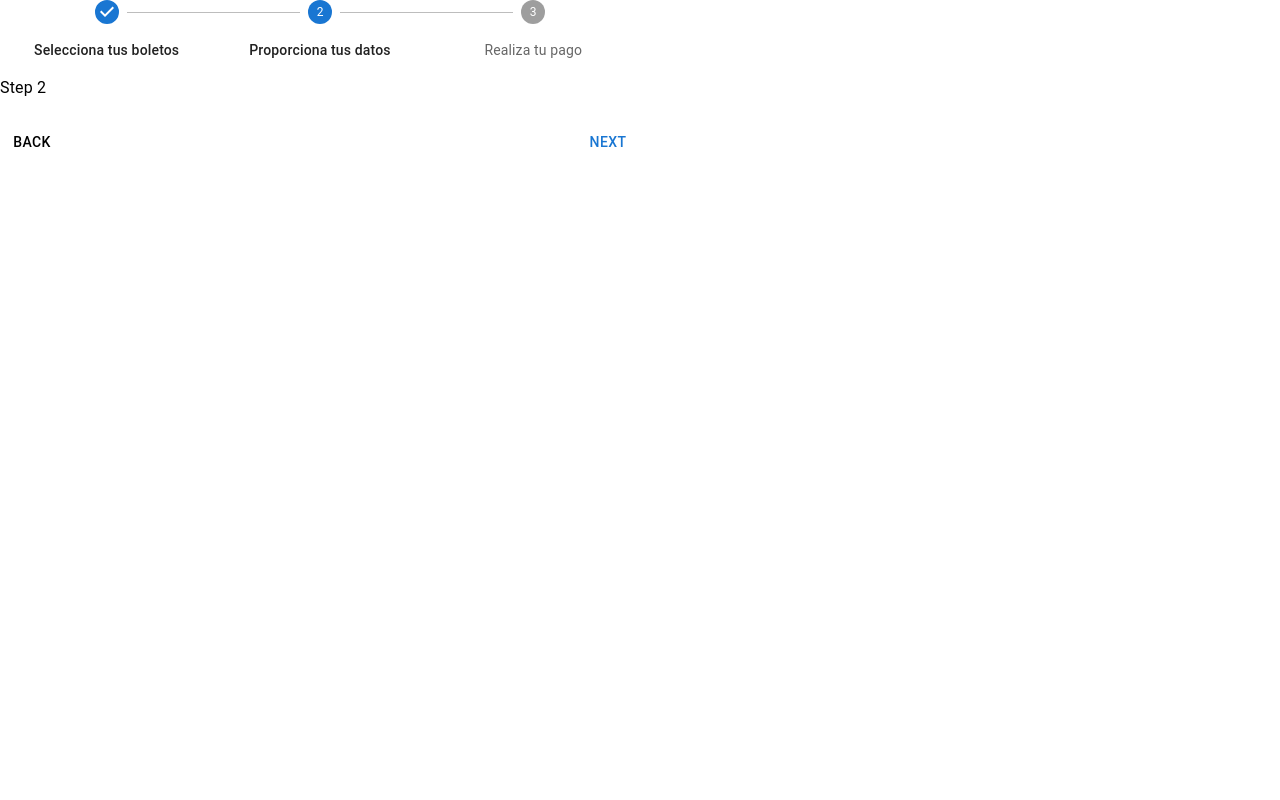
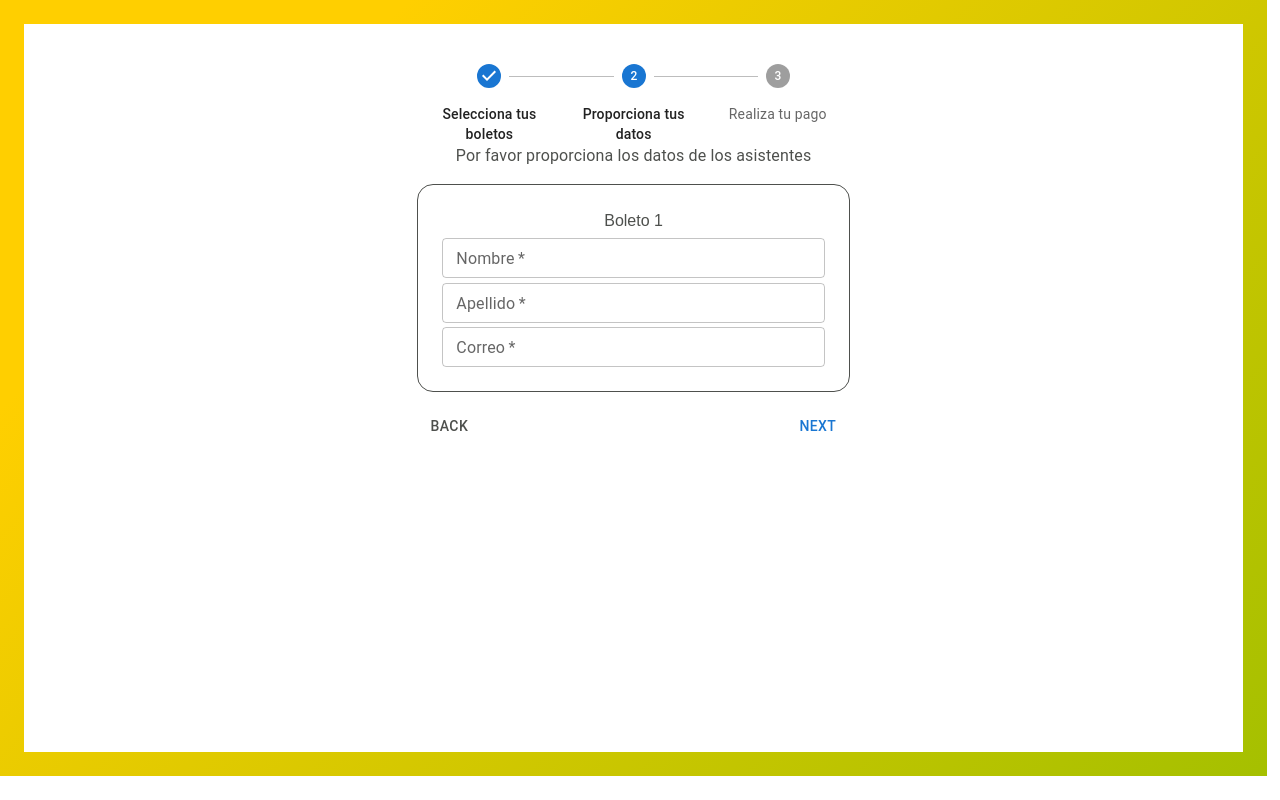
Before and after one commit to alfonso98/quentry, a Next.js app: page /festivalDelEmbudo in a window 1280 px wide. Both pictures are taken after a click on the button "NEXT". Built offline with nearby package versions, Linux system fonts and the light colour scheme; a web font is replaced by a local one.

Commit message:
feat: implement multi-step ticket purchasing process with user data handling and styling

```diff
--- a/app/festivalDelEmbudo/page.tsx
+++ b/app/festivalDelEmbudo/page.tsx
@@ -1,11 +1,25 @@
 'use client';
+import styles from '@/app/ui/icarus/purchaseApp.module.css';
 import { useState } from 'react';
 import Box from '@mui/material/Box';
 import Stepper from '@mui/material/Stepper';
 import Step from '@mui/material/Step';
 import StepLabel from '@mui/material/StepLabel';
 import Button from '@mui/material/Button';
-import Typography from '@mui/material/Typography';
+import Stack from '@mui/material/Stack';
+
+import TicketsInputStep from '../ui/icarus/TicketsInputStep';
+import BuyerInformationStep from '../ui/icarus/BuyerInfoStep';
+import StrippeStep from '../ui/icarus/StrippeStep';
+import FinishPurchaseStep from '../ui/icarus/FinishPurchaseStep';
+import { set } from 'zod';
+
+interface UserData {
+    id: number,
+    name: string,
+    lastName: string,
+    email: string;
+}
 
 export default function Page(){
 
@@ -24,6 +38,14 @@ export default function Page(){
             completed: false
         },
     ]);
+
+    const [ quantityOfTickets, setQuantityOfTickets ] = useState(1);
+    const [ userData, setUserData ] = useState([{
+        id: 1,
+        name: '',
+        lastName: '',
+        email: ''
+    }]);
 
     const handleNext = () => {
         setSteps((prevSteps) => {
@@ -52,24 +74,56 @@ export default function Page(){
         });
     };
 
-    const FinishProccess = () => {
-        return (
-            <>
-                <Typography sx={{ mt: 2, mb: 1 }}>
-                    All steps completed - you're finished
-                </Typography>
-                <Box sx={{ display: 'flex', flexDirection: 'row', pt: 2 }}>
-                    <Box sx={{ flex: '1 1 auto' }} />
-                    <Button onClick={handleReset}>Reset</Button>
-                </Box>
-            </>
-        );
+    const addOneTicket = () => {
+        setQuantityOfTickets((prevQuantity) => prevQuantity + 1);
+        setUserData((prevUserData) => {
+            const newUserData = [...prevUserData];
+            newUserData.push({ id: prevUserData.length +1 ,name: '', lastName: '', email: '' });
+            return newUserData;
+        });
+    };
+
+    const removeOneTicket = () => {
+        setQuantityOfTickets((prevQuantity) => prevQuantity - 1);
+        setUserData((prevUserData) => {
+            const newUserData = [...prevUserData];
+            newUserData.pop();
+            return newUserData;
+        });
+    };
+
+    const handleUserDataChange = (updatedUser: UserData): void => {
+        console.log('userData', updatedUser);
+        setUserData((prevUserData) => {
+            const users = [...prevUserData];
+            users[updatedUser.id - 1] = updatedUser;
+            return users;
+        });
     };
 
     const StepViewer = () => {
         return (
             <>
-            <Typography sx={{ mt: 2, mb: 1 }}>Step {activeStep + 1}</Typography>
+
+            { activeStep === 0 ?
+            <TicketsInputStep
+                quantityOfTickets={quantityOfTickets}
+                removeOneTicket={removeOneTicket}
+                addOneTicket={addOneTicket}
+            /> : null }
+
+            { activeStep === 1 ?
+            <BuyerInformationStep
+                userData={userData}
+                retrieveData={handleUserDataChange}
+            /> : null }
+
+            { activeStep === 2 ?
+            <StrippeStep
+                userData={userData}
+            /> : null }
+
+            {/* <Typography sx={{ mt: 2, mb: 1 }}>Step {activeStep + 1}</Typography> */}
 
             <Box sx={{ display: 'flex', flexDirection: 'row', pt: 2 }}>
                 <Button
@@ -93,8 +147,11 @@ export default function Page(){
     };
 
     return (
-        <div>
-            <Box sx={{ width: '50%' }}>
+        <div className={styles.mainContainer}>
+
+            <div className={styles.posterContainer}>
+
+            <Stack>
 
             <Stepper activeStep={activeStep} alternativeLabel>
                 {
@@ -109,9 +166,15 @@ export default function Page(){
                 }
             </Stepper>
 
-            { activeStep === steps.length ? <FinishProccess/> : <StepViewer/> }
+            { activeStep === steps.length ?
+            <FinishPurchaseStep
+                handleReset={handleReset}
+            /> : <StepViewer/> }
 
-            </Box>
+            </Stack>
+
+            </div>
+
         </div>
     );
 };
--- a/app/seed/route.ts
+++ b/app/seed/route.ts
@@ -1,5 +1,5 @@
 import postgres from 'postgres';
-import { eventStatus, events, ticketStatus, ticket } from './quentryData';
+import { eventStatus, events, ticketStatus, ticket } from '../lib/quentryData';
 
 const sql = postgres(process.env.POSTGRES_URL!, { ssl: 'require' });
 
--- /dev/null
+++ b/app/ui/icarus/BuyerInfoStep.tsx
@@ -0,0 +1,39 @@
+import Typography from '@mui/material/Typography';
+import Stack from '@mui/material/Stack';
+import InfoCard from './InfoCard';
+
+interface UserData {
+    id: number,
+    name: string,
+    lastName: string,
+    email: string;
+}
+
+interface BuyerInformationProps {
+    userData: UserData[],
+    retrieveData: (userData: UserData) => void;
+}
+
+export default function BuyerInformationStep({ userData, retrieveData }:BuyerInformationProps) {
+
+    const handler = (userData:UserData) => {
+        // retrieveData(userData);
+        console.log('userData', userData);
+    };
+
+    return(<div>
+        <Stack spacing={2} direction="column" alignItems="center" justifyContent="center">
+            <Typography variant="body1">Por favor proporciona los datos de los asistentes</Typography>
+
+            {userData.map((user, index) => (
+                <InfoCard
+                    key={user.id}
+                    index={index}
+                    required={index === 0}
+                    getData={handler}
+                />
+            ))}
+
+        </Stack>
+    </div>);
+};
--- /dev/null
+++ b/app/ui/icarus/FinishPurchaseStep.tsx
@@ -0,0 +1,18 @@
+import Box from '@mui/material/Box';
+import { Typography, Button } from '@mui/material';
+
+interface FinishPurchaseProps {
+    handleReset: () => void
+}
+
+export default function FinishPurchaseStep({ handleReset }:FinishPurchaseProps) {
+    return(<>
+        <Typography sx={{ mt: 2, mb: 1 }}>
+            All steps completed - you're finished
+        </Typography>
+        <Box sx={{ display: 'flex', flexDirection: 'row', pt: 2 }}>
+            <Box sx={{ flex: '1 1 auto' }} />
+            <Button onClick={handleReset}>Reset</Button>
+        </Box>
+    </>);
+};
--- /dev/null
+++ b/app/ui/icarus/InfoCard.tsx
@@ -0,0 +1,79 @@
+import { useState, useEffect } from "react";
+import React from "react";
+import styles from '@/app/ui/icarus/purchaseApp.module.css';
+import TextField from '@mui/material/TextField';
+
+interface UserData {
+    id: number,
+    name: string,
+    lastName: string,
+    email: string;
+}
+
+interface InfoCardProps {
+    index: number;
+    required: boolean;
+    getData: (userData:UserData) => void;
+}
+
+export default function InfoCard({ index, required, getData }:InfoCardProps) {
+
+    const [ name, setName ] = useState('');
+    const [ lastName, setLastName ] = useState('');
+    const [ email, setEmail ] = useState('');
+
+    const handleNameChange = (event:React.ChangeEvent<HTMLTextAreaElement | HTMLInputElement>) => {
+        setName(event.target.value);
+    };
+
+    const handleLastNameChange = (event:React.ChangeEvent<HTMLTextAreaElement | HTMLInputElement>) => {
+        setLastName(event.target.value);
+    };
+
+    const handleEmailChange = (event:React.ChangeEvent<HTMLTextAreaElement | HTMLInputElement>) => {
+        setEmail(event.target.value);
+    };
+
+    useEffect(() => {
+
+        if(name || lastName || email ) getData({ id: index, name, lastName, email });
+
+    }, [name, lastName, email]);
+
+    return(<>
+    <div className={styles.buyerInfoCard}>
+        <p>Boleto { index + 1 } </p>
+
+        <TextField
+            fullWidth
+            size="small"
+            label="Nombre"
+            name="name"
+            value={name}
+            onChange={handleNameChange}
+            required
+        />
+
+        <TextField
+            fullWidth
+            size="small"
+            label="Apellido"
+            name="lastname"
+            value={lastName}
+            onChange={handleLastNameChange}
+            required
+        />
+
+        <TextField
+            fullWidth
+            size="small"
+            label="Correo"
+            name="email"
+            value={email}
+            onChange={handleEmailChange}
+            required={required}
+        />
+
+    </div>
+    </>);
+};
--- /dev/null
+++ b/app/ui/icarus/StrippeStep.tsx
@@ -0,0 +1,17 @@
+interface UserData {
+    id: number,
+    name: string,
+    lastName: string,
+    email: string;
+}
+
+interface StrippeStepProps {
+    userData: UserData[],
+}
+
+export default function StrippeStep({ userData }:StrippeStepProps) {
+    console.log(userData);
+    return(<>
+        <h1>Strippe Integration</h1>
+    </>);
+};
--- /dev/null
+++ b/app/ui/icarus/TicketsInputStep.tsx
@@ -0,0 +1,29 @@
+import Typography from '@mui/material/Typography';
+import Stack from '@mui/material/Stack';
+import Fab from '@mui/material/Fab';
+import AddIcon from '@mui/icons-material/Add';
+import RemoveIcon from '@mui/icons-material/Remove';
+
+interface TicketsInputProps {
+    quantityOfTickets: number,
+    removeOneTicket: () => void,
+    addOneTicket: () => void
+}
+
+export default function TicketsInputStep({ quantityOfTickets, removeOneTicket, addOneTicket }:TicketsInputProps) {
+    return(<div>
+        <Stack spacing={2} direction='row' alignItems='center'>
+
+            <Fab color="primary" aria-label="remove one ticket" size="small" onClick={removeOneTicket} disabled={quantityOfTickets === 1}>
+                <RemoveIcon />
+            </Fab>
+
+            <Typography variant='h3'>{quantityOfTickets}</Typography>
+
+            <Fab color="primary" aria-label="add one ticket" size="small" onClick={addOneTicket} disabled={quantityOfTickets > 9}>
+                <AddIcon />
+            </Fab>
+
+        </Stack>
+    </div>);
+};
--- /dev/null
+++ b/app/ui/icarus/purchaseApp.module.css
@@ -0,0 +1,53 @@
+.mainContainer {
+    padding: 1.5rem 0.5rem;
+    background-color: #FFCF00;
+    background-image: linear-gradient( 135deg, #FFCF00 20%, #A5C000 100%);
+    width: 99dvw;
+    height: auto;
+
+    @media screen and (min-width: 40em) {
+        padding: 1.5rem;
+    }
+}
+
+.posterContainer {
+    background-color: #fff;
+    color: #4e504d;
+    padding: 1.5rem;
+    font-family: 'Montserrat', sans-serif;
+    font-size: 1rem;
+    font-weight: 500;
+    width: 100%;
+    min-height: 91dvh;
+    display: flex;
+    flex-direction: column;
+    justify-content: flex-start;
+    align-items: center;
+    gap: 2rem;
+    text-align: center;
+
+    @media screen and (min-width: 40em) {
+        padding: 2.5rem;
+        gap: 4rem;
+        font-size: 1.5rem;
+    }
+
+}
+
+.buyerInfoCard {
+    width: 100%;
+    height: auto;
+    margin: 1rem 0;
+    padding: 1.5rem;
+    border: #4e504d 1px solid;
+    border-radius: 1rem;
+    display: flex;
+    flex-direction: column;
+    gap: 0.3rem;
+}
+
+.buyerInfoCard > p {
+    font-size: 1rem;
+    position: relative;
+    left: 0;
+}
```
Also changed, not shown: app/lib/quentryData.ts (renamed from app/seed/quentryData.ts).
